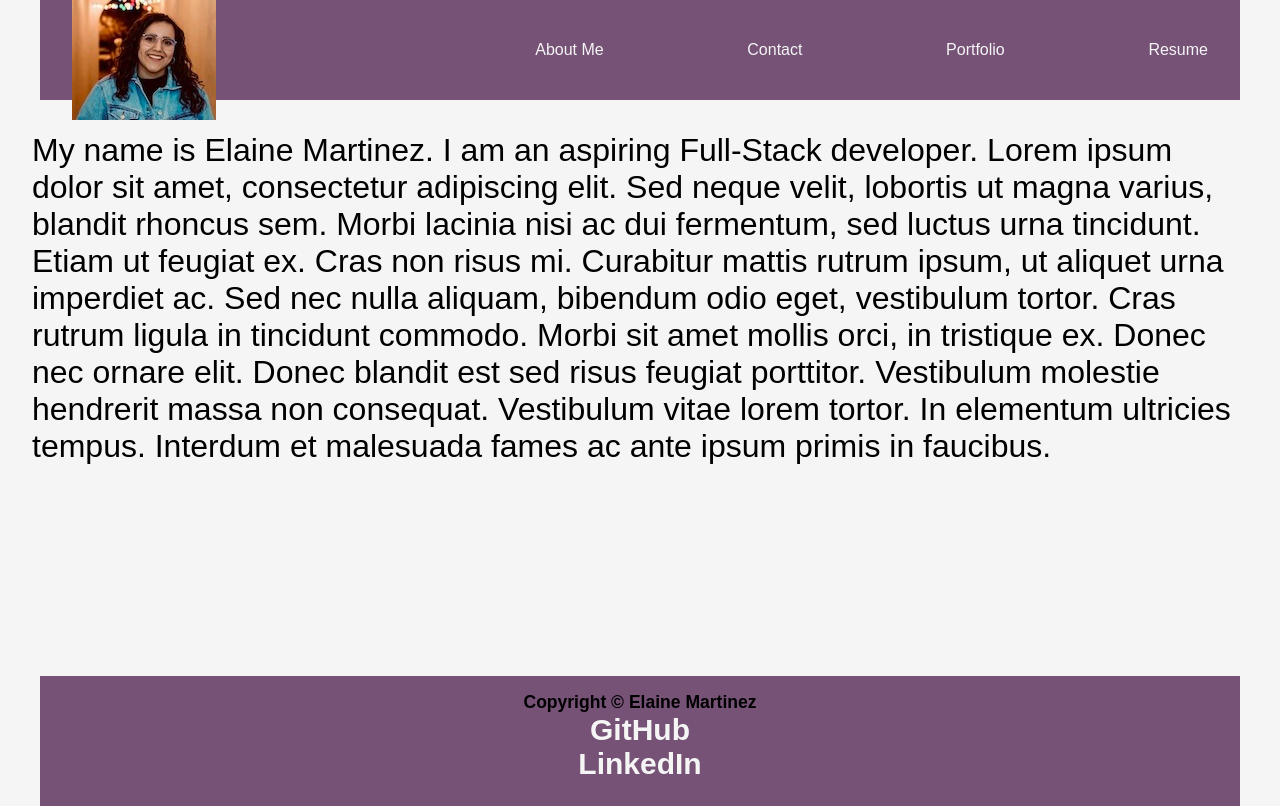
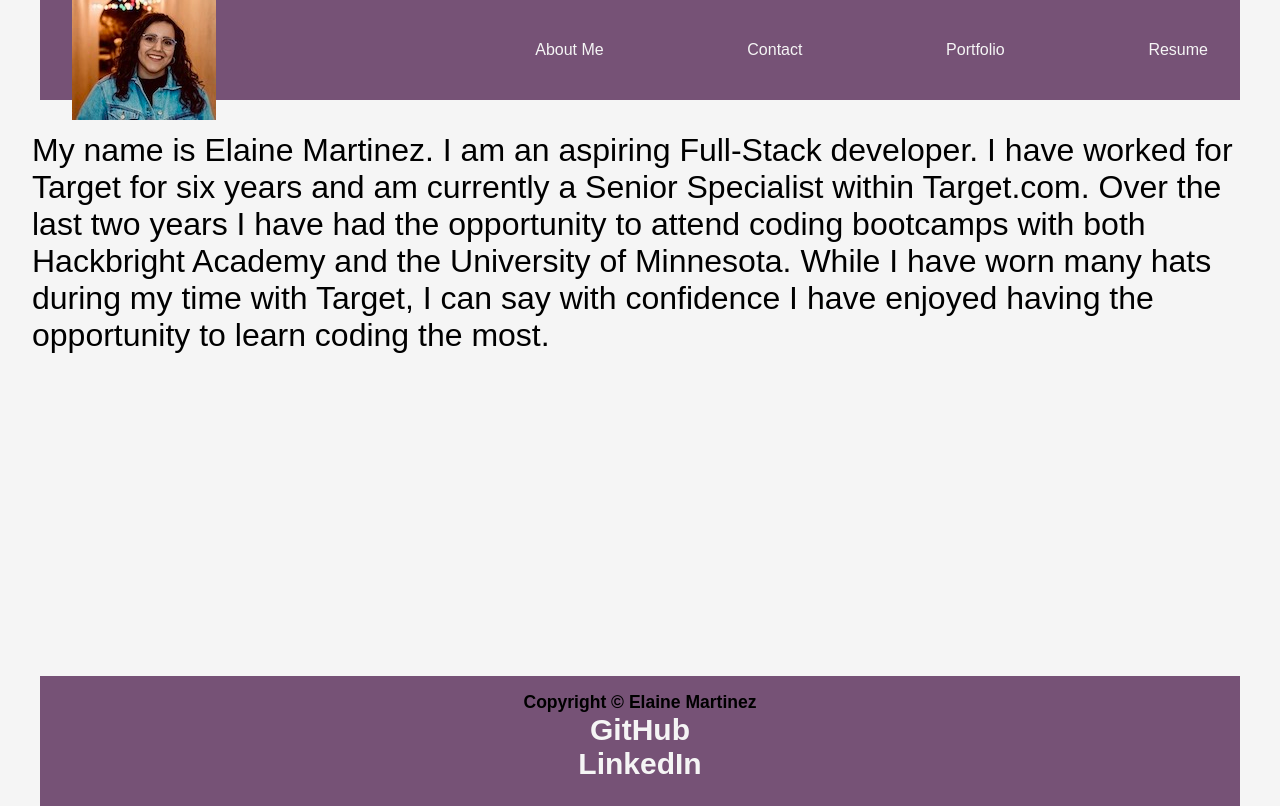
Before and after one commit to elainefmartinez/reactPortfolio, a React (Create React App) app: page / in a window 1280 px wide. Built offline with nearby package versions, Linux system fonts and the light colour scheme; a web font is replaced by a local one.

Commit message:
updated about me and resume link

```diff
--- a/src/components/pages/AboutMe.js
+++ b/src/components/pages/AboutMe.js
@@ -7,15 +7,13 @@ const About = () => {
     return (
         <section id ="about">
             <div className="aboutContent">
-                <span className="aboutText"> My name is Elaine Martinez. I am an aspiring Full-Stack developer. Lorem ipsum dolor sit amet, consectetur adipiscing elit. Sed neque velit,
-                lobortis ut magna varius, blandit rhoncus sem.
-                Morbi lacinia nisi ac dui fermentum, sed luctus urna tincidunt. Etiam ut feugiat ex. Cras non risus mi.
-                Curabitur mattis rutrum ipsum, ut aliquet urna imperdiet ac.
-                Sed nec nulla aliquam, bibendum odio eget, vestibulum tortor. Cras rutrum ligula in tincidunt commodo.
-                Morbi sit amet mollis orci, in tristique ex.
-                Donec nec ornare elit. Donec blandit est sed risus feugiat porttitor.
-                 Vestibulum molestie hendrerit massa non consequat. Vestibulum vitae lorem tortor. In elementum ultricies tempus.
-                 Interdum et malesuada fames ac ante ipsum primis in faucibus.</span>
+                <span className="aboutText"> My name is Elaine Martinez. I am an aspiring Full-Stack developer.
+                I have worked for Target for six years and am currently a Senior Specialist within Target.com.
+                Over the last two years I have had the opportunity to attend coding bootcamps with both Hackbright Academy
+                and the University of Minnesota.  While I have worn many hats during my time with Target, I can say with confidence
+                I have enjoyed having the opportunity to learn coding the most.
+
+                </span>
             </div>
         </section>
     )
--- a/src/components/pages/Resume.js
+++ b/src/components/pages/Resume.js
@@ -1,11 +1,11 @@
 import React from "react";
-import pdfFile from '../../assets/Resume.jpg';
+import file from '../../assets/Resume.pdf';
 
 const Resume = () => {
     return (
         <div className="pdflink">
-            <h1> Here is a link </h1>
-            <a className="resume" href ={pdfFile}> View Full Resume</a>
+            <h1>TEST</h1>
+            <a className="newre" href ={file}>View Full Resume</a>
         </div>
     );
 }
```
